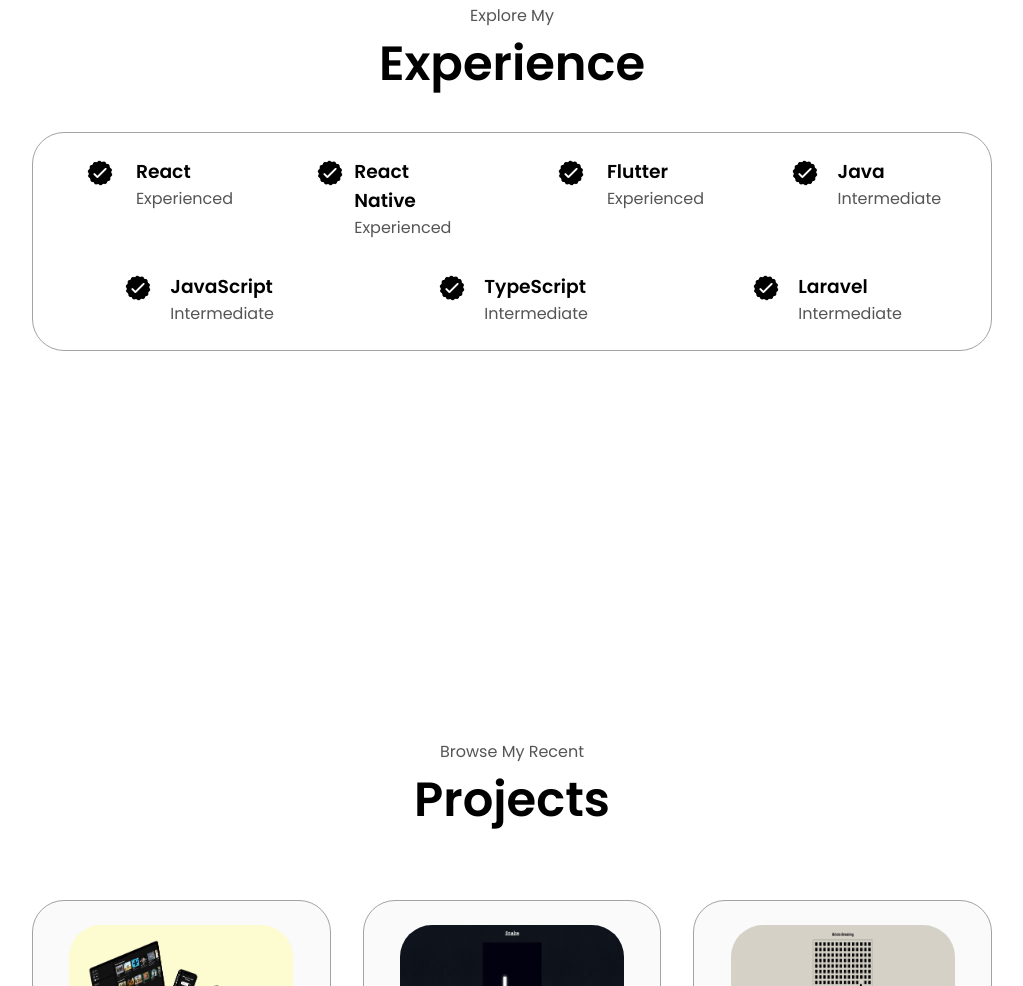
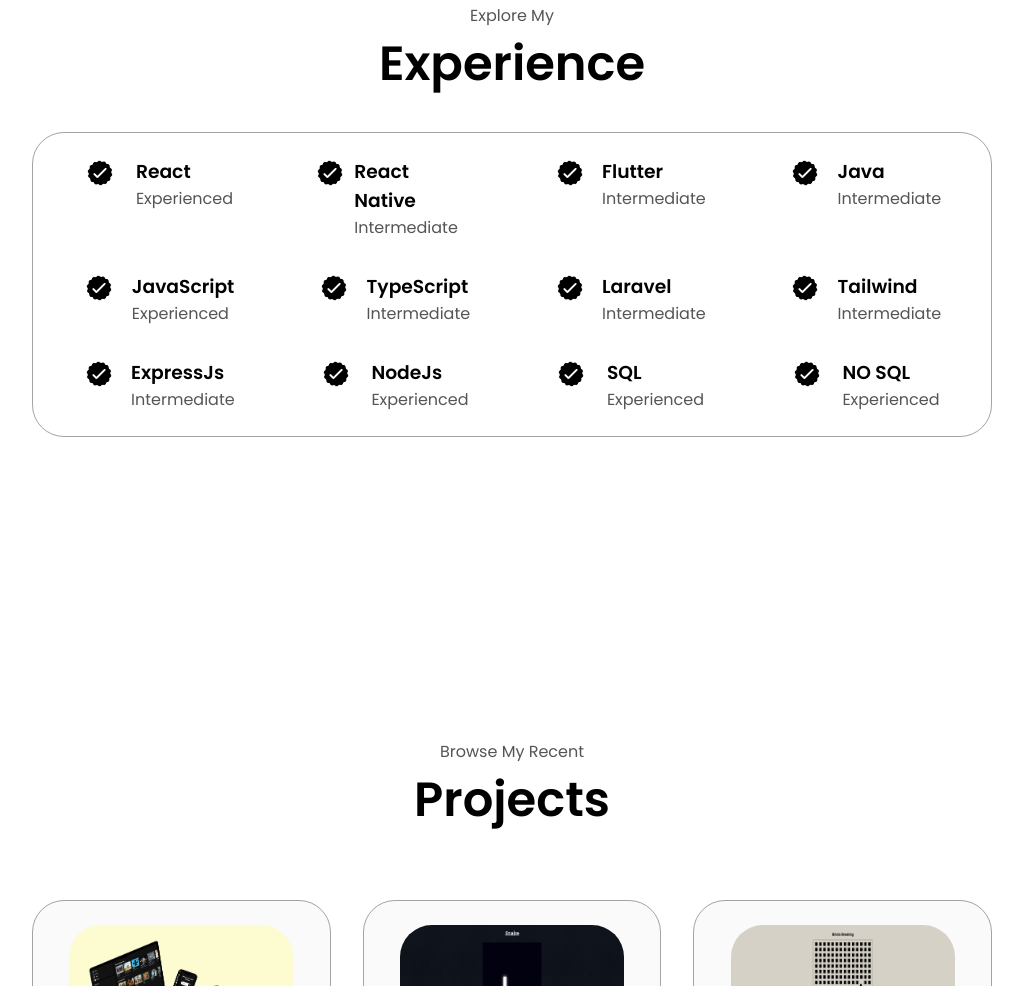
Before and after one commit to ReynardChristiansen/porto, a plain HTML site: page index.html in a window 1280 px wide. Shown: the part 1757-2743 px from the top of the page, without its empty margins (128-1151 px from the left). Drawn offline with Linux system fonts and the light colour scheme.

Commit message:
updating porto

```diff
--- a/index.html
+++ b/index.html
@@ -144,7 +144,7 @@
                 />
                 <div>
                   <h3>React Native</h3>
-                  <p>Experienced</p>
+                  <p>Intermediate</p>
                 </div>
               </article>
               <article>
@@ -155,7 +155,7 @@
                 />
                 <div>
                   <h3>Flutter</h3>
-                  <p>Experienced</p>
+                  <p>Intermediate</p>
                 </div>
               </article>
               <article>
@@ -177,7 +177,7 @@
                 />
                 <div>
                   <h3>JavaScript</h3>
-                  <p>Intermediate</p>
+                  <p>Experienced</p>
                 </div>
               </article>
               <article>
@@ -200,6 +200,61 @@
                 <div>
                   <h3>Laravel</h3>
                   <p>Intermediate</p>
+                </div>
+              </article>
+              <article>
+                <img
+                  src="./assets/checkmark.png"
+                  alt="Experience icon"
+                  class="icon"
+                />
+                <div>
+                  <h3>Tailwind</h3>
+                  <p>Intermediate</p>
+                </div>
+              </article>
+              <article>
+                <img
+                  src="./assets/checkmark.png"
+                  alt="Experience icon"
+                  class="icon"
+                />
+                <div>
+                  <h3>ExpressJs</h3>
+                  <p>Intermediate</p>
+                </div>
+              </article>
+              <article>
+                <img
+                  src="./assets/checkmark.png"
+                  alt="Experience icon"
+                  class="icon"
+                />
+                <div>
+                  <h3>NodeJs</h3>
+                  <p>Experienced</p>
+                </div>
+              </article>
+              <article>
+                <img
+                  src="./assets/checkmark.png"
+                  alt="Experience icon"
+                  class="icon"
+                />
+                <div>
+                  <h3>SQL</h3>
+                  <p>Experienced</p>
+                </div>
+              </article>
+              <article>
+                <img
+                  src="./assets/checkmark.png"
+                  alt="Experience icon"
+                  class="icon"
+                />
+                <div>
+                  <h3>NO SQL</h3>
+                  <p>Experienced</p>
                 </div>
               </article>
             </div>
@@ -242,7 +297,7 @@
             <div class="btn-container">
               <button
                 class="btn btn-color-2 project-btn"
-                onclick="location.href='https://github.com/ReynardChristiansen/Spotify_Clone'"
+                onclick="location.href='https://github.com/ReynardChristiansen/Spotify_Clone_v2'"
               >
                 Github
               </button>
```
Also changed, not shown: package-lock.json (added).
